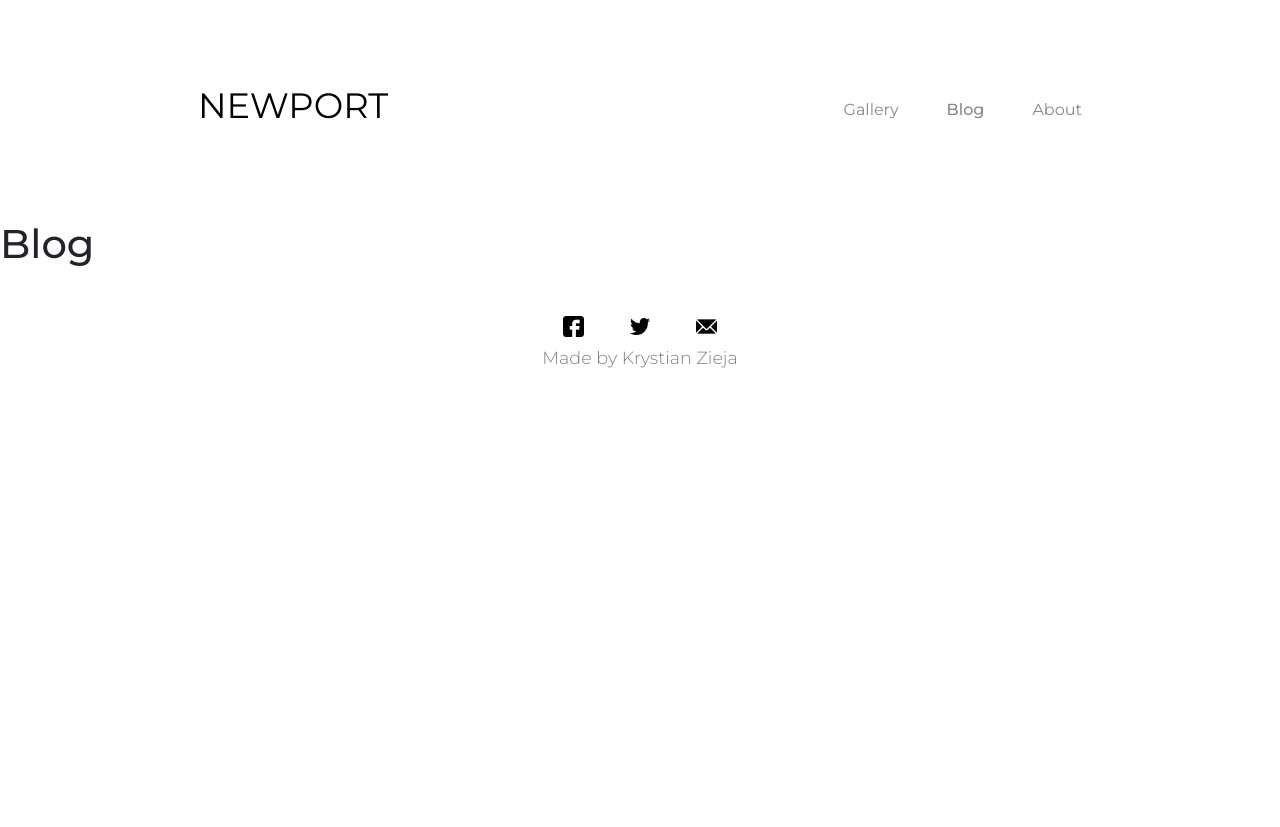
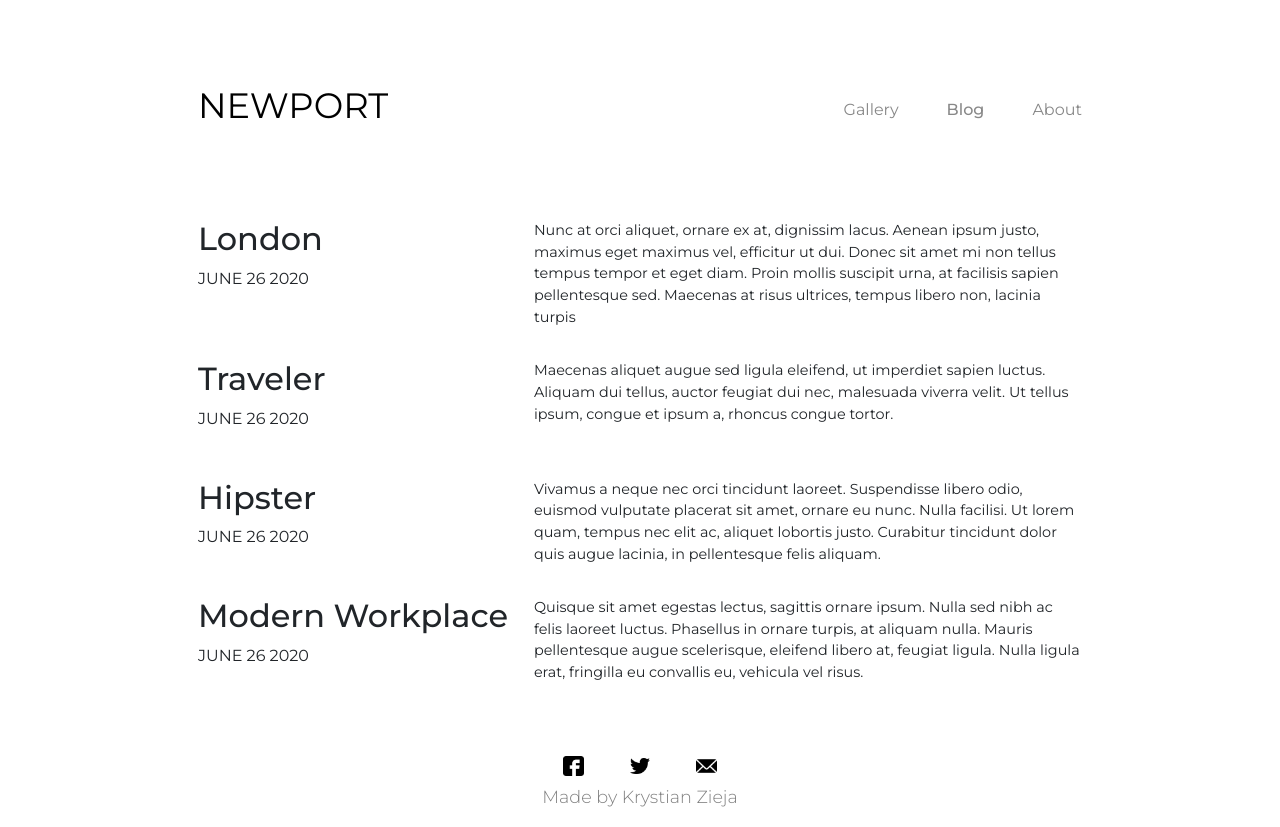
Before and after one commit to krystiano13/newport, a React (Create React App) app: page /blog in a window 1280 px wide. Before the commit the page ends 800 px from the top, so only its background shows below. Built offline with nearby package versions, Linux system fonts and the light colour scheme.

Commit message:
Blog page

```diff
--- /dev/null
+++ b/src/components/BlogData.ts
@@ -0,0 +1,22 @@
+export const BlogData = [
+  {
+    id: 0,
+    title: "London",
+    text: "Nunc at orci aliquet, ornare ex at, dignissim lacus. Aenean ipsum justo, maximus eget maximus vel, efficitur ut dui. Donec sit amet mi non tellus tempus tempor et eget diam. Proin mollis suscipit urna, at facilisis sapien pellentesque sed. Maecenas at risus ultrices, tempus libero non, lacinia turpis",
+  },
+  {
+    id: 1,
+    title: "Traveler",
+    text: "Maecenas aliquet augue sed ligula eleifend, ut imperdiet sapien luctus. Aliquam dui tellus, auctor feugiat dui nec, malesuada viverra velit. Ut tellus ipsum, congue et ipsum a, rhoncus congue tortor.",
+  },
+  {
+    id: 2,
+    title: "Hipster",
+    text: "Vivamus a neque nec orci tincidunt laoreet. Suspendisse libero odio, euismod vulputate placerat sit amet, ornare eu nunc. Nulla facilisi. Ut lorem quam, tempus nec elit ac, aliquet lobortis justo. Curabitur tincidunt dolor quis augue lacinia, in pellentesque felis aliquam.",
+  },
+  {
+    id: 3,
+    title: "Modern Workplace",
+    text: "Quisque sit amet egestas lectus, sagittis ornare ipsum. Nulla sed nibh ac felis laoreet luctus. Phasellus in ornare turpis, at aliquam nulla. Mauris pellentesque augue scelerisque, eleifend libero at, feugiat ligula. Nulla ligula erat, fringilla eu convallis eu, vehicula vel risus.",
+  },
+];
--- a/src/sass/modules/_modules.scss
+++ b/src/sass/modules/_modules.scss
@@ -96,8 +96,8 @@
         margin-top: 6rem;
       }
 
-      @media screen and (min-width : 992px) and (max-width : 1140px) {
-        width : 60%;
+      @media screen and (min-width: 992px) and (max-width: 1140px) {
+        width: 60%;
       }
     }
 
@@ -106,8 +106,8 @@
         margin-top: 2rem;
       }
 
-       @media screen and (min-width : 992px) and (max-width : 1140px) {
-        width : 40%;
+      @media screen and (min-width: 992px) and (max-width: 1140px) {
+        width: 40%;
       }
 
       h2 {
@@ -122,6 +122,27 @@
   }
 }
 
+.Blog {
+  @media screen and (max-width : 992px) {
+     margin-top : 10rem;
+  }
+  height : auto;
+  .container-lg {
+    .row {
+      .col-12 {
+        margin-bottom: 2rem;
+        .title {
+          width: 38%;
+        }
+        article {
+          width: 62%;
+          font-size: 0.9rem;
+        }
+      }
+    }
+  }
+}
+
 .navbar-toggler:focus {
   border: none;
   box-shadow: none;
--- a/src/views/Blog.tsx
+++ b/src/views/Blog.tsx
@@ -1,5 +1,26 @@
 import React from "react";
 
+import { BlogData } from "../components/BlogData";
+
 export const Blog = () => {
-  return <h1>Blog</h1>;
+  return (
+    <main className="Blog">
+      <div className="container-lg">
+        <div className="row">
+          {BlogData.map((item) => (
+            <div
+              key={item.id}
+              className="col-12 d-flex justify-content-between"
+            >
+              <div className="title">
+                <h2>{item.title}</h2>
+                <p>JUNE 26 2020</p>
+              </div>
+              <article>{item.text}</article>
+            </div>
+          ))}
+        </div>
+      </div>
+    </main>
+  );
 };
```
Also changed, not shown: src/css/app.css (+1 -1 lines).
